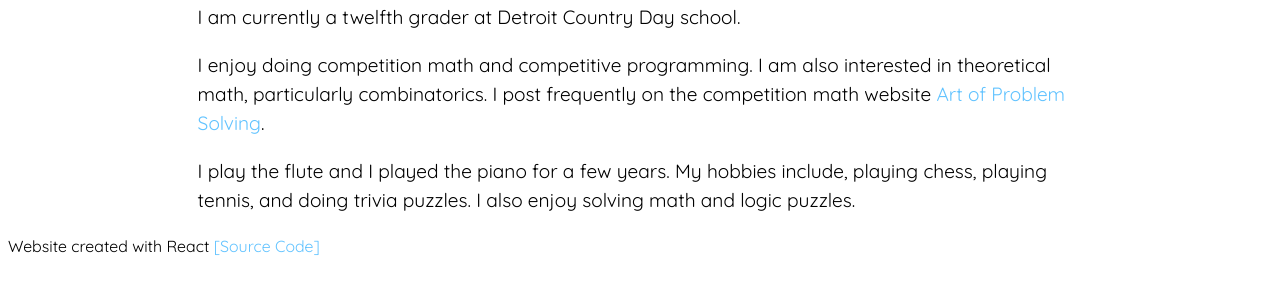
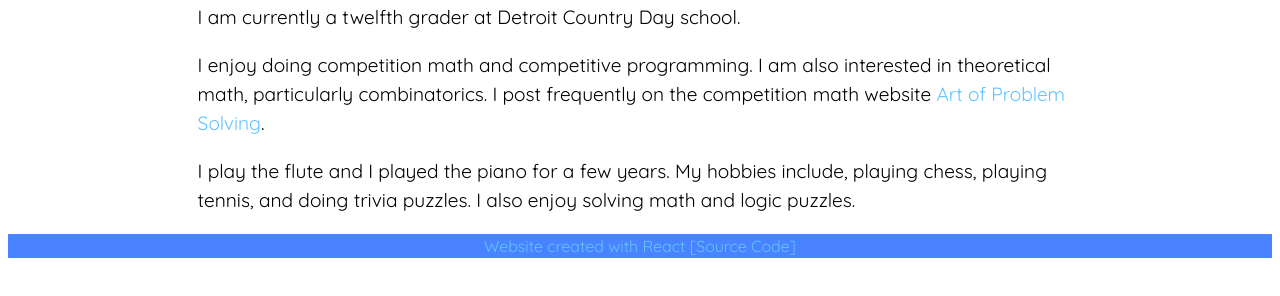
Before and after one commit to MrMeow3141/skibidi.github.io, a React app: page / in a window 1280 px wide. Shown: the part 142-438 px from the top of the page. Built offline with nearby package versions, Linux system fonts and the light colour scheme.

Commit message:
Update Website.css

```diff
--- a/src/Website.css
+++ b/src/Website.css
@@ -71,14 +71,14 @@ a:hover {
 
 /* Bottom Bar */
 
-/* .BottomBar {
+.BottomBar {
     width: 100%;
     text-align: center;
     background: rgb(74, 131, 255);
     color: rgb(98, 195, 255);
     height: 5%;
     bottom: 0;
-} */
+}
 
 /*******************PAGES******************/
 
```
